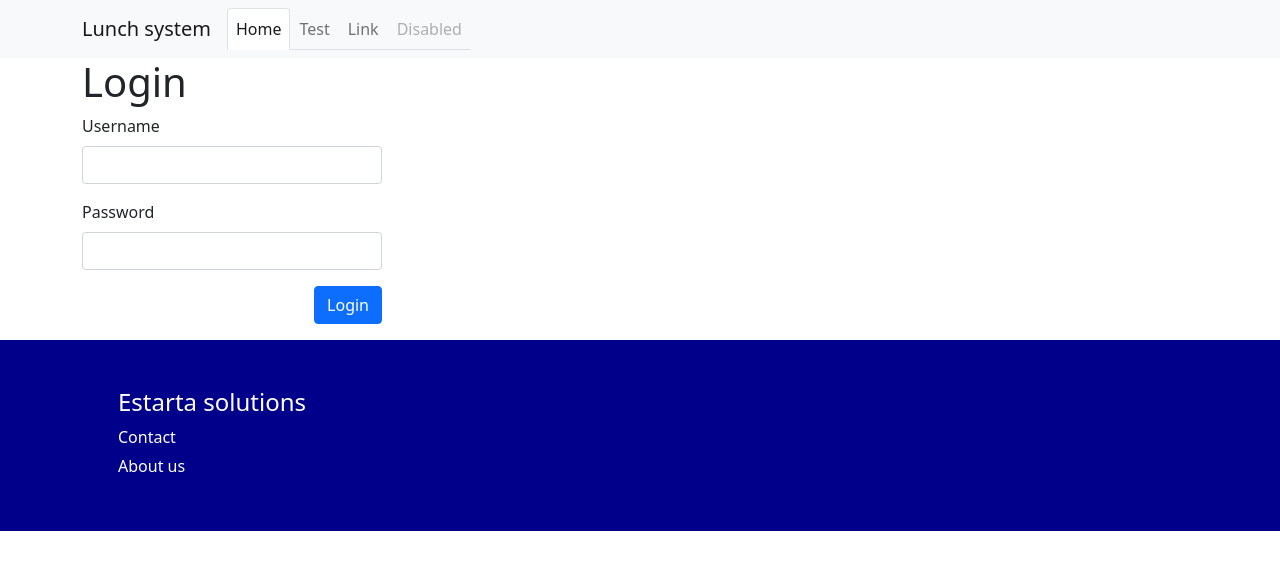
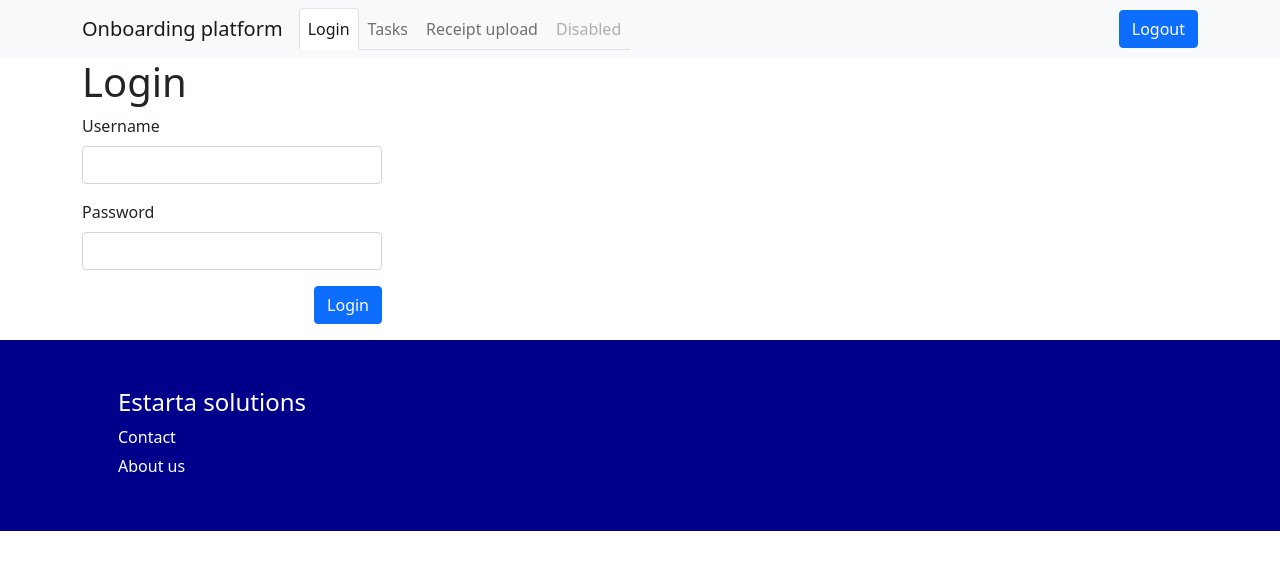
Before and after one commit to tonivuc/demoproject, a React (Create React App) app in the folder frontend/: page / in a window 1280 px wide. Shown: the top 570 px of the page. Built offline with nearby package versions, Linux system fonts and the light colour scheme.

Commit message:
Navbar is a bit nicer

```diff
--- a/frontend/src/App.js
+++ b/frontend/src/App.js
@@ -26,10 +26,10 @@ function App() {
               }
             />
             <Route
-              path="lunch-wishes"
+              path="tasks"
               element={
                 <ProtectedRoute>
-                  <ContentFrame pageTitle="Lunch wishes">
+                  <ContentFrame pageTitle="To-do list">
                     <LunchWishes />
                   </ContentFrame>
                 </ProtectedRoute>
--- a/frontend/src/components/authProvider.jsx
+++ b/frontend/src/components/authProvider.jsx
@@ -4,7 +4,7 @@ const AuthContext = React.createContext(null);
 
 const fakeAuth = () =>
   new Promise((resolve) => {
-    setTimeout(() => resolve("2342f2f1d131rf12"), 250);
+    setTimeout(() => resolve("2342f2f1d131rf12"), 750);
   });
 
 const AuthProvider = ({ children }) => {
--- a/frontend/src/components/mainNav.jsx
+++ b/frontend/src/components/mainNav.jsx
@@ -1,5 +1,5 @@
 import React from "react";
-import { Navbar, Container, Nav } from "react-bootstrap";
+import { Navbar, Container, Nav, Button } from "react-bootstrap";
 import { Link, NavLink } from "react-router-dom";
 
 export default function MainNav() {
@@ -7,23 +7,29 @@ export default function MainNav() {
     <Navbar bg="light" expand="lg">
       <Container>
         <Navbar.Brand as={Link} to="/">
-          Lunch system
+          Onboarding platform
         </Navbar.Brand>
         <Navbar.Toggle aria-controls="basic-navbar-nav" />
         <Navbar.Collapse id="basic-navbar-nav">
-          <Nav className="me-auto" justify variant="tabs" defaultActiveKey="/">
+          <Nav
+            className="me-auto my-2 my-lg-0"
+            variant="tabs"
+            defaultActiveKey="/"
+          >
             <Nav.Item>
               <Nav.Link as={NavLink} to="/">
-                Home
+                Login
+              </Nav.Link>
+            </Nav.Item>
+            <Nav.Item>
+              <Nav.Link as={NavLink} to="/tasks">
+                Tasks
               </Nav.Link>
             </Nav.Item>
             <Nav.Item>
               <Nav.Link as={NavLink} to="/receipt-upload">
-                Test
+                Receipt upload
               </Nav.Link>
-            </Nav.Item>
-            <Nav.Item>
-              <Nav.Link eventKey="link-2">Link</Nav.Link>
             </Nav.Item>
             <Nav.Item>
               <Nav.Link eventKey="disabled" disabled>
@@ -31,6 +37,7 @@ export default function MainNav() {
               </Nav.Link>
             </Nav.Item>
           </Nav>
+          <Button>Logout</Button>
         </Navbar.Collapse>
       </Container>
     </Navbar>
```
